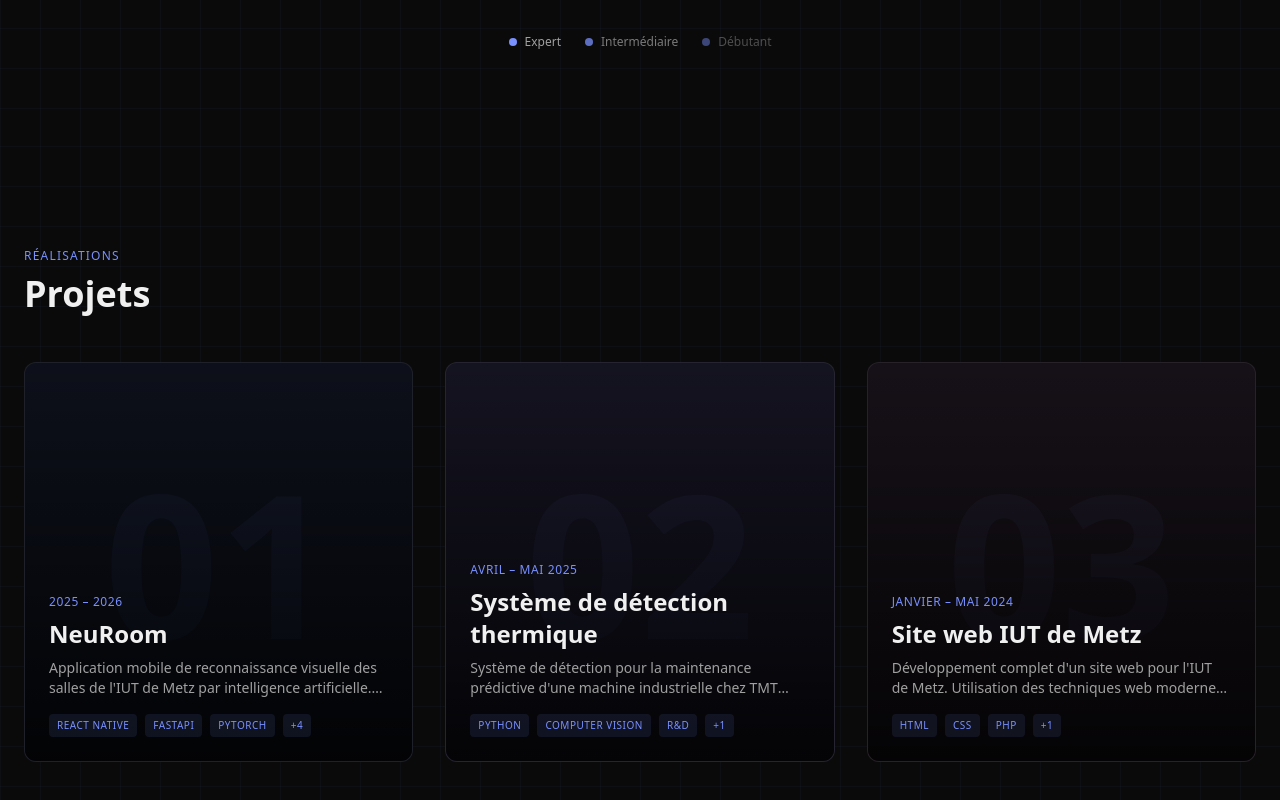
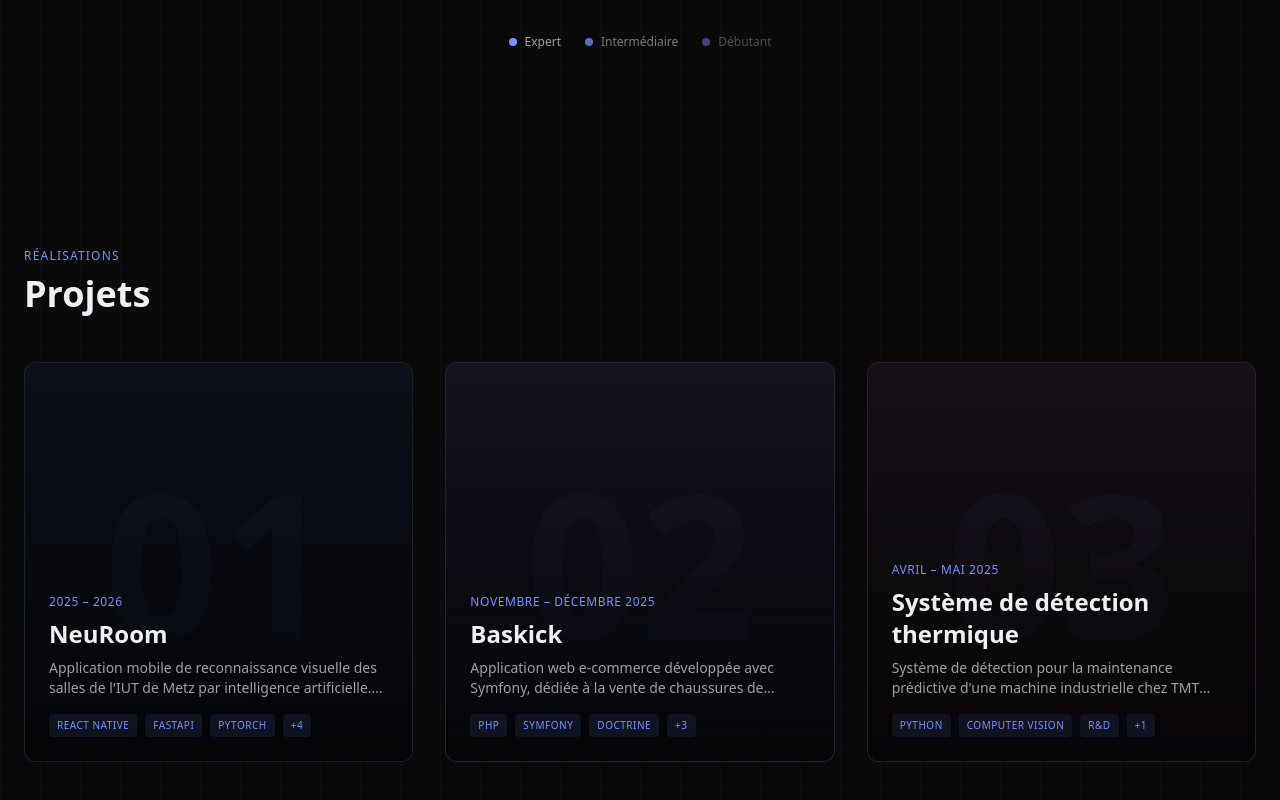
Before and after one commit to JoshuaBrochot/portfolio, a Next.js app: page / in a window 1280 px wide. Shown: the part 5404-6204 px from the top of the page. Built offline with nearby package versions, Linux system fonts and the light colour scheme.

Commit message:
➕ Add Baskick project

```diff
--- a/src/data/portfolio.ts
+++ b/src/data/portfolio.ts
@@ -111,8 +111,29 @@ export const PROJECTS = [
     team: ["Diego Trivino", "Mathias Fries", "Alexandre Kesseler", "Joshua Brochot"],
   },
   {
+    id: "baskick",
+    number: "02",
+    name: "Baskick",
+    period: "Novembre – Décembre 2025",
+    desc: "Application web e-commerce développée avec Symfony, dédiée à la vente de chaussures de basketball. Le projet intègre un catalogue dynamique pour les utilisateurs et un backoffice complet.",
+    missions: [
+      "Catalogue de produits avec filtres",
+      "Galerie d'images pour chaque produit",
+      "Pagination des résultats",
+      "Système de commandes avec historique",
+      "Gestion des adresses de livraison",
+      "Espace administration pour la gestion des produits",
+      "Authentification utilisateur (connexion, gestion de profil)"
+    ],
+    tags: ["PHP", "Symfony", "Doctrine", "Twig", "Stimulus", "Tailwind"],
+    color: "#141320",
+    github: "https://github.com/JoshuaBrochot/symfony-Baskick",
+    live: null,
+    team: null,
+  },
+  {
     id: "detection-system",
-    number: "02",
+    number: "03",
     name: "Système de détection thermique",
     period: "Avril – Mai 2025",
     desc: "Système de détection pour la maintenance prédictive d'une machine industrielle chez TMT Luxembourg. Traitement d'images thermiques et calibration assistée.",
@@ -122,22 +143,6 @@ export const PROJECTS = [
       "Création d'un système de calibration assistée",
     ],
     tags: ["Python", "Computer Vision", "R&D", "Traitement d'image"],
-    color: "#141320",
-    github: null,
-    live: null,
-    team: null,
-  },
-  {
-    id: "iut-website",
-    number: "03",
-    name: "Site web IUT de Metz",
-    period: "Janvier – Mai 2024",
-    desc: "Développement complet d'un site web pour l'IUT de Metz. Utilisation des techniques web modernes, gestion des délais et travail en équipe.",
-    missions: [
-      "Utilisation des techniques web modernes",
-      "Gestion des délais et du travail d'équipe",
-    ],
-    tags: ["HTML", "CSS", "PHP", "SQL"],
     color: "#161118",
     github: null,
     live: null,
```
